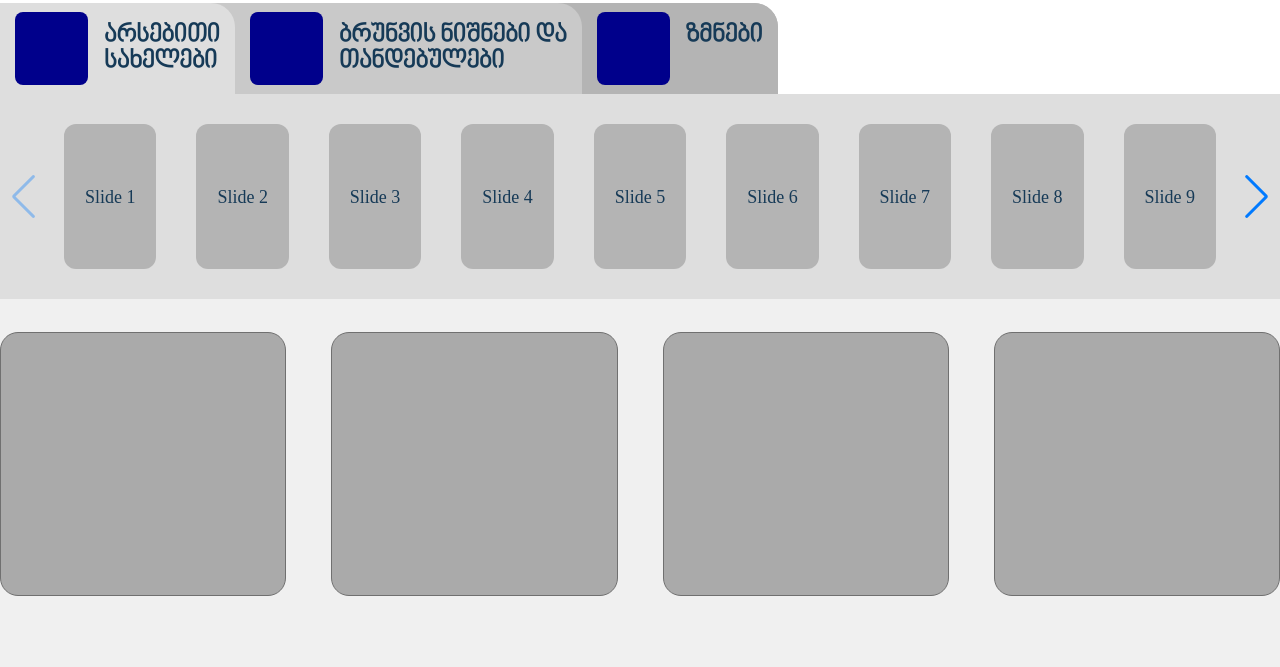
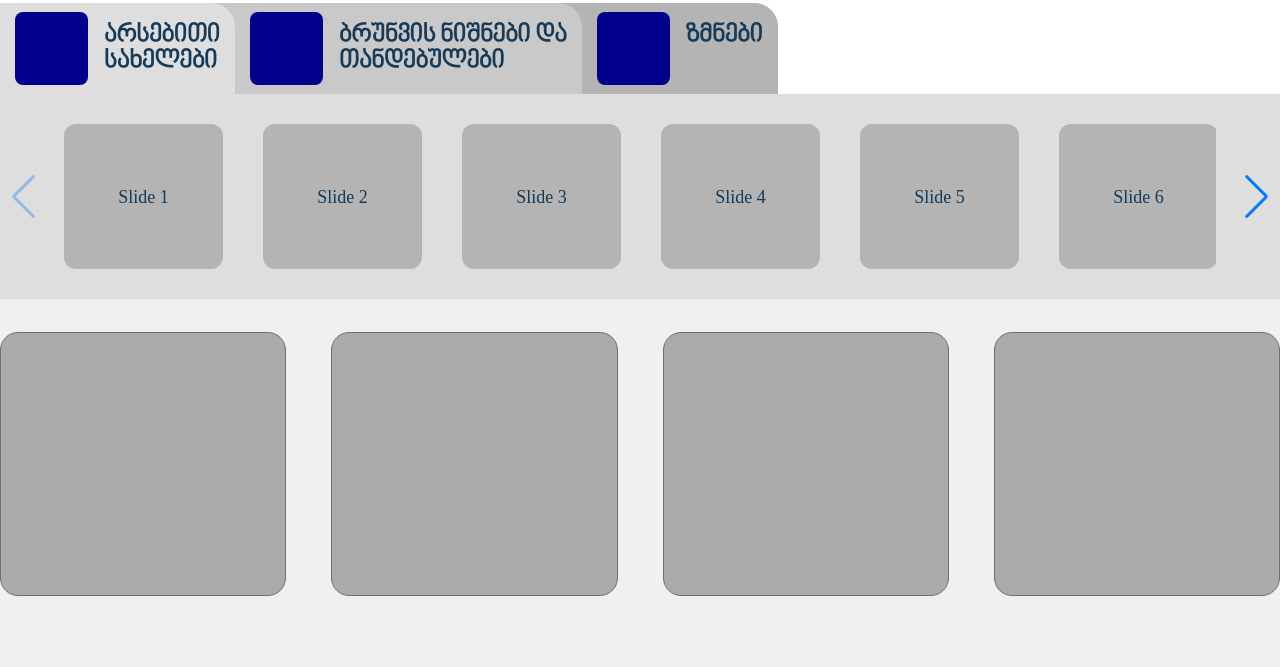
Before and after one commit to Mind1a/visual_storytelling, a plain HTML site: page index.html in a window 1280 px wide. Shown: the part 133-800 px from the top of the page. Drawn offline with nearby package versions, Linux system fonts and the light colour scheme; files whose address does not match are found by name.

Commit message:
update/sliderUpdate
fixing styles when dragged item is put back to slider

```diff
--- a/js/script.js
+++ b/js/script.js
@@ -28,8 +28,8 @@ dragDiv.addEventListener('drop', (e) => {
     e.preventDefault();
 
     if (draggedItem) {
-        // draggedItem.style.margin = '2.5rem'
-        // draggedItem.style.width = '9.688rem'
+        draggedItem.style.marginRight = '2.5rem'
+        draggedItem.style.width = '9.938rem'
         dragDiv.append(draggedItem);
     }
 });
--- a/styles/scss/_main.scss
+++ b/styles/scss/_main.scss
@@ -156,8 +156,9 @@ h3 {
         height: 100%;
 
         .swiper-slide {
-            width: 10rem;
+            width: 9.938rem !important;
             height: 100%;
+            margin-right: 2.5rem;
             text-align: center;
             font-size: 18px;
             display: flex;
```
Also changed, not shown: styles/css/global.css, 1 other file.
